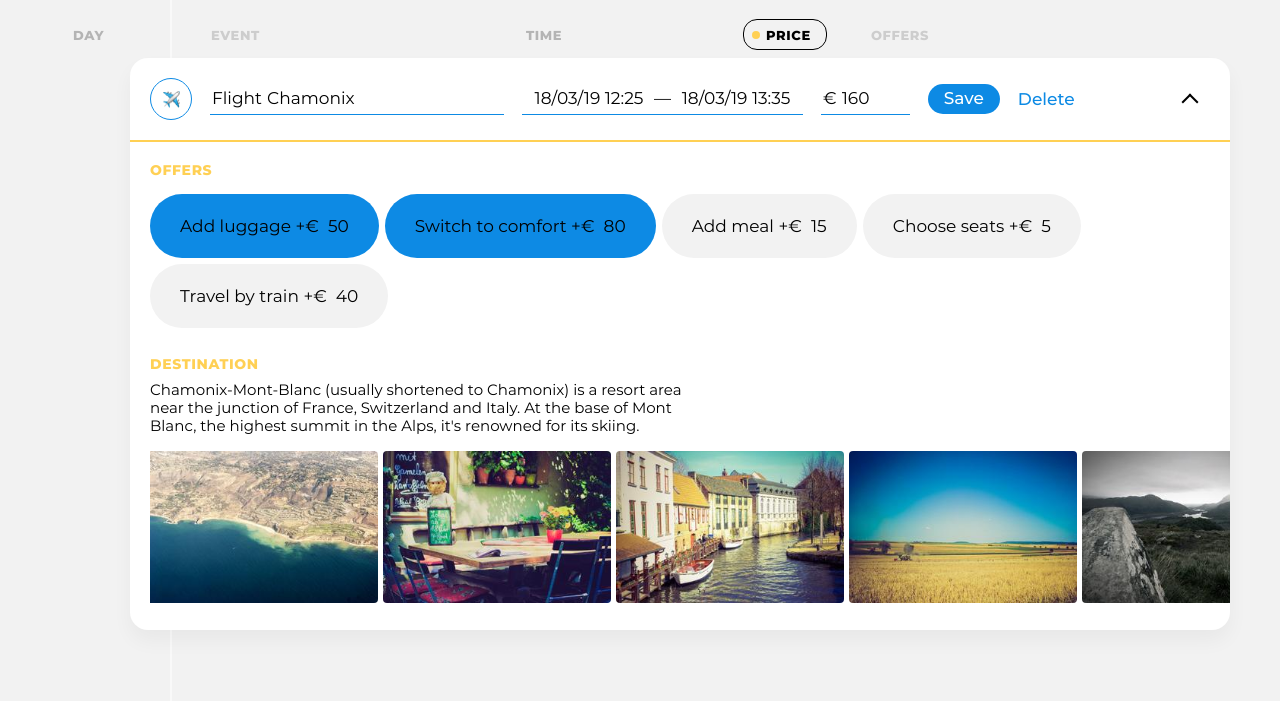
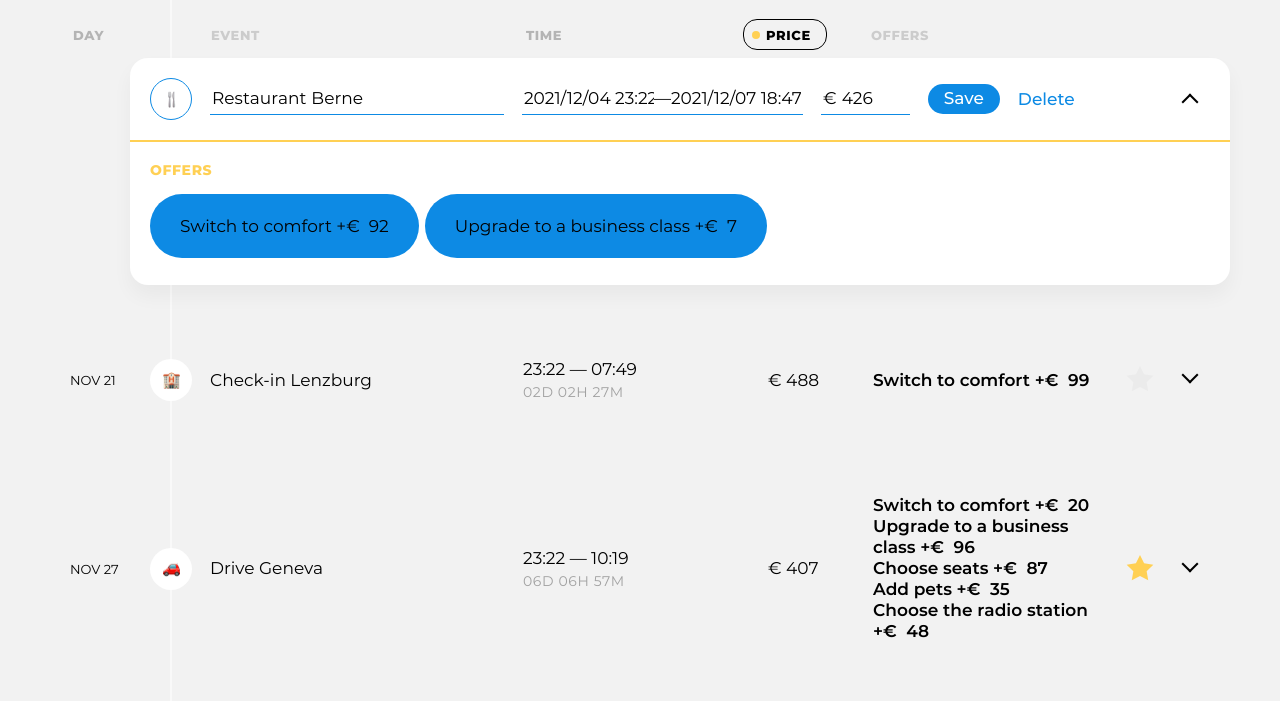
Before and after one commit to IrinaLebedeva/1265881-big-trip-16, a website built with webpack: page public/index.html in a window 1280 px wide. Shown: the part 90-791 px from the top of the page. Built offline with nearby package versions, Linux system fonts and the light colour scheme.

Commit message:
Добавляет отображение данных в шаблоне редактирования точки маршрута

```diff
--- a/public/css/style.css
+++ b/public/css/style.css
@@ -637,6 +637,7 @@ main {
   padding: 5px 10px 5px 62px;
   font-size: 17px;
   line-height: 21px;
+  text-transform: capitalize;
   -webkit-user-select: none;
      -moz-user-select: none;
       -ms-user-select: none;
--- a/src/main.js
+++ b/src/main.js
@@ -26,7 +26,7 @@ renderTemplate(eventsContainerElement, RenderPosition.BEFOREEND, createPointsLis
 
 const eventsListElement = eventsContainerElement.querySelector('.trip-events__list');
 
-renderTemplate(eventsListElement, RenderPosition.BEFOREEND, createPointsListItemTemplate(createEditPointTemplate()));
+renderTemplate(eventsListElement, RenderPosition.BEFOREEND, createPointsListItemTemplate(createEditPointTemplate(points[0])));
 for (let i = 1; i < POINTS_COUNT; i++) {
   renderTemplate(eventsListElement, RenderPosition.BEFOREEND, createPointsListItemTemplate(createPointTemplate(points[i])));
 }
--- a/src/view/edit-point.js
+++ b/src/view/edit-point.js
@@ -1,167 +1,149 @@
-const createEditPointTemplate = () => (
-  `<form class="event event--edit" action="#" method="post">
+import {types, towns} from '../mock/point.js';
+import dayjs from 'dayjs';
+
+const DATE_TIME_FORMAT = 'YYYY/MM/DD HH:mm';
+
+const createTypeTemplate = (id, type, currentType) => {
+  const isChecked = currentType === type ? 'checked' : '';
+  return `
+    <div class="event__type-item">
+      <input id="event-type-${type}-${id}" class="event__type-input  visually-hidden" type="radio" name="event-type" value="${type}" ${isChecked}>
+      <label class="event__type-label  event__type-label--${type}" for="event-type-${type}-${id}">${type}</label>
+    </div>`;
+};
+
+const createTypesTemplate = (id, currentType) => types.map((type) => createTypeTemplate(id, type, currentType)).join('');
+
+const createTownTemplate = (town) => `<option value="${town}"></option>`;
+
+const createTownsTemplate = () => towns.map((town) => createTownTemplate(town)).join('');
+
+const createOfferTemplate = (pointId, offer) => (
+  `<div class="event__offer-selector">
+    <input class="event__offer-checkbox  visually-hidden" id="event-offer-luggage-${pointId}" type="checkbox" name="event-offer-luggage" checked>
+    <label class="event__offer-label" for="event-offer-luggage-${pointId}">
+      <span class="event__offer-title">${offer.title}</span>
+      &plus;&euro;&nbsp;
+      <span class="event__offer-price">${offer.price}</span>
+    </label>
+  </div>`
+);
+
+const createOffersListTemplate = (pointId, offers) => offers.map((offer) => createOfferTemplate(pointId, offer)).join('');
+
+const createOffersTemplate = (pointId, offers) => {
+  if (!offers) {
+    return '';
+  }
+
+  return `
+  <section class="event__section  event__section--offers">
+    <h3 class="event__section-title  event__section-title--offers">Offers</h3>
+    <div class="event__available-offers">
+      ${createOffersListTemplate(pointId, offers)}
+    </div>
+  </section>
+  `;
+};
+
+const createDestinationPicturesTemplate = (pictures) => pictures.map((picture) => `<img class="event__photo" src="${picture.src}" alt="${picture.description}">`).join('');
+
+const createDestinationTemplate = (destinationInfo) => {
+  if (!destinationInfo) {
+    return '';
+  }
+  return `
+  <section class="event__section  event__section--destination">
+    <h3 class="event__section-title  event__section-title--destination">Destination</h3>
+    <p class="event__destination-description">${destinationInfo.description}</p>
+
+    <div class="event__photos-container">
+      <div class="event__photos-tape">
+        ${createDestinationPicturesTemplate(destinationInfo.pictures)}
+      </div>
+    </div>
+  </section>`;
+};
+
+const createAddPointActionsTemplate = () => (
+  `<button class="event__save-btn  btn  btn--blue" type="submit">Save</button>
+  <button class="event__reset-btn" type="reset">Cancel</button>`
+);
+
+const createEditPointActionsTemplate = () => (
+  `<button class="event__save-btn  btn  btn--blue" type="submit">Save</button>
+  <button class="event__reset-btn" type="reset">Delete</button>
+  <button class="event__rollup-btn" type="button">
+    <span class="visually-hidden">Open event</span>
+  </button>`
+);
+
+const createActionsTemplate = (id) => id ? createEditPointActionsTemplate() : createAddPointActionsTemplate();
+
+const createEditPointTemplate = (point = {}) => {
+  const {
+    id = 0,
+    type = 'taxi',
+    destination = '',
+    offers = null,
+    destinationInfo = null,
+    basePrice = 1,
+    dateFrom = dayjs().format(DATE_TIME_FORMAT),
+    dateTo = dayjs().format(DATE_TIME_FORMAT),
+  } = point;
+
+  return `
+  <form class="event event--edit" action="#" method="post">
     <header class="event__header">
       <div class="event__type-wrapper">
-        <label class="event__type  event__type-btn" for="event-type-toggle-1">
+        <label class="event__type  event__type-btn" for="event-type-toggle-${id}">
           <span class="visually-hidden">Choose event type</span>
-          <img class="event__type-icon" width="17" height="17" src="img/icons/flight.png" alt="Event type icon">
+          <img class="event__type-icon" width="17" height="17" src="img/icons/${type}.png" alt="">
         </label>
-        <input class="event__type-toggle  visually-hidden" id="event-type-toggle-1" type="checkbox">
+        <input class="event__type-toggle  visually-hidden" id="event-type-toggle-${id}" type="checkbox">
 
         <div class="event__type-list">
           <fieldset class="event__type-group">
             <legend class="visually-hidden">Event type</legend>
-
-            <div class="event__type-item">
-              <input id="event-type-taxi-1" class="event__type-input  visually-hidden" type="radio" name="event-type" value="taxi">
-              <label class="event__type-label  event__type-label--taxi" for="event-type-taxi-1">Taxi</label>
-            </div>
-
-            <div class="event__type-item">
-              <input id="event-type-bus-1" class="event__type-input  visually-hidden" type="radio" name="event-type" value="bus">
-              <label class="event__type-label  event__type-label--bus" for="event-type-bus-1">Bus</label>
-            </div>
-
-            <div class="event__type-item">
-              <input id="event-type-train-1" class="event__type-input  visually-hidden" type="radio" name="event-type" value="train">
-              <label class="event__type-label  event__type-label--train" for="event-type-train-1">Train</label>
-            </div>
-
-            <div class="event__type-item">
-              <input id="event-type-ship-1" class="event__type-input  visually-hidden" type="radio" name="event-type" value="ship">
-              <label class="event__type-label  event__type-label--ship" for="event-type-ship-1">Ship</label>
-            </div>
-
-            <div class="event__type-item">
-              <input id="event-type-drive-1" class="event__type-input  visually-hidden" type="radio" name="event-type" value="drive">
-              <label class="event__type-label  event__type-label--drive" for="event-type-drive-1">Drive</label>
-            </div>
-
-            <div class="event__type-item">
-              <input id="event-type-flight-1" class="event__type-input  visually-hidden" type="radio" name="event-type" value="flight" checked>
-              <label class="event__type-label  event__type-label--flight" for="event-type-flight-1">Flight</label>
-            </div>
-
-            <div class="event__type-item">
-              <input id="event-type-check-in-1" class="event__type-input  visually-hidden" type="radio" name="event-type" value="check-in">
-              <label class="event__type-label  event__type-label--check-in" for="event-type-check-in-1">Check-in</label>
-            </div>
-
-            <div class="event__type-item">
-              <input id="event-type-sightseeing-1" class="event__type-input  visually-hidden" type="radio" name="event-type" value="sightseeing">
-              <label class="event__type-label  event__type-label--sightseeing" for="event-type-sightseeing-1">Sightseeing</label>
-            </div>
-
-            <div class="event__type-item">
-              <input id="event-type-restaurant-1" class="event__type-input  visually-hidden" type="radio" name="event-type" value="restaurant">
-              <label class="event__type-label  event__type-label--restaurant" for="event-type-restaurant-1">Restaurant</label>
-            </div>
+            ${createTypesTemplate(id, type)}
           </fieldset>
         </div>
       </div>
 
       <div class="event__field-group  event__field-group--destination">
-        <label class="event__label  event__type-output" for="event-destination-1">
-          Flight
+        <label class="event__label  event__type-output" for="event-destination-${id}">
+          ${type}
         </label>
-        <input class="event__input  event__input--destination" id="event-destination-1" type="text" name="event-destination" value="Chamonix" list="destination-list-1">
-        <datalist id="destination-list-1">
-          <option value="Amsterdam"></option>
-          <option value="Geneva"></option>
-          <option value="Chamonix"></option>
+        <input class="event__input  event__input--destination" id="event-destination-${id}" type="text" name="event-destination" value="${destination}" list="destination-list-${id}">
+        <datalist id="destination-list-${id}">
+          ${createTownsTemplate()}
         </datalist>
       </div>
 
       <div class="event__field-group  event__field-group--time">
-        <label class="visually-hidden" for="event-start-time-1">From</label>
-        <input class="event__input  event__input--time" id="event-start-time-1" type="text" name="event-start-time" value="18/03/19 12:25">
+        <label class="visually-hidden" for="event-start-time-${id}">From</label>
+        <input class="event__input  event__input--time" id="event-start-time-${id}" type="text" name="event-start-time" value="${dayjs(dateFrom).format(DATE_TIME_FORMAT)}">
         &mdash;
-        <label class="visually-hidden" for="event-end-time-1">To</label>
-        <input class="event__input  event__input--time" id="event-end-time-1" type="text" name="event-end-time" value="18/03/19 13:35">
+        <label class="visually-hidden" for="event-end-time-${id}">To</label>
+        <input class="event__input  event__input--time" id="event-end-time-${id}" type="text" name="event-end-time" value="${dayjs(dateTo).format(DATE_TIME_FORMAT)}">
       </div>
 
       <div class="event__field-group  event__field-group--price">
-        <label class="event__label" for="event-price-1">
+        <label class="event__label" for="event-price-${id}">
           <span class="visually-hidden">Price</span>
           &euro;
         </label>
-        <input class="event__input  event__input--price" id="event-price-1" type="text" name="event-price" value="160">
+        <input class="event__input  event__input--price" id="event-price-${id}" type="text" name="event-price" value="${basePrice}">
       </div>
 
-      <button class="event__save-btn  btn  btn--blue" type="submit">Save</button>
-      <button class="event__reset-btn" type="reset">Delete</button>
-      <button class="event__rollup-btn" type="button">
-        <span class="visually-hidden">Open event</span>
-      </button>
+      ${createActionsTemplate(id)}
+
     </header>
     <section class="event__details">
-      <section class="event__section  event__section--offers">
-        <h3 class="event__section-title  event__section-title--offers">Offers</h3>
-
-        <div class="event__available-offers">
-          <div class="event__offer-selector">
-            <input class="event__offer-checkbox  visually-hidden" id="event-offer-luggage-1" type="checkbox" name="event-offer-luggage" checked>
-            <label class="event__offer-label" for="event-offer-luggage-1">
-              <span class="event__offer-title">Add luggage</span>
-              &plus;&euro;&nbsp;
-              <span class="event__offer-price">50</span>
-            </label>
-          </div>
-
-          <div class="event__offer-selector">
-            <input class="event__offer-checkbox  visually-hidden" id="event-offer-comfort-1" type="checkbox" name="event-offer-comfort" checked>
-            <label class="event__offer-label" for="event-offer-comfort-1">
-              <span class="event__offer-title">Switch to comfort</span>
-              &plus;&euro;&nbsp;
-              <span class="event__offer-price">80</span>
-            </label>
-          </div>
-
-          <div class="event__offer-selector">
-            <input class="event__offer-checkbox  visually-hidden" id="event-offer-meal-1" type="checkbox" name="event-offer-meal">
-            <label class="event__offer-label" for="event-offer-meal-1">
-              <span class="event__offer-title">Add meal</span>
-              &plus;&euro;&nbsp;
-              <span class="event__offer-price">15</span>
-            </label>
-          </div>
-
-          <div class="event__offer-selector">
-            <input class="event__offer-checkbox  visually-hidden" id="event-offer-seats-1" type="checkbox" name="event-offer-seats">
-            <label class="event__offer-label" for="event-offer-seats-1">
-              <span class="event__offer-title">Choose seats</span>
-              &plus;&euro;&nbsp;
-              <span class="event__offer-price">5</span>
-            </label>
-          </div>
-
-          <div class="event__offer-selector">
-            <input class="event__offer-checkbox  visually-hidden" id="event-offer-train-1" type="checkbox" name="event-offer-train">
-            <label class="event__offer-label" for="event-offer-train-1">
-              <span class="event__offer-title">Travel by train</span>
-              &plus;&euro;&nbsp;
-              <span class="event__offer-price">40</span>
-            </label>
-          </div>
-        </div>
-      </section>
-
-      <section class="event__section  event__section--destination">
-        <h3 class="event__section-title  event__section-title--destination">Destination</h3>
-        <p class="event__destination-description">Chamonix-Mont-Blanc (usually shortened to Chamonix) is a resort area near the junction of France, Switzerland and Italy. At the base of Mont Blanc, the highest summit in the Alps, it's renowned for its skiing.</p>
-
-        <div class="event__photos-container">
-          <div class="event__photos-tape">
-            <img class="event__photo" src="img/photos/1.jpg" alt="Event photo">
-            <img class="event__photo" src="img/photos/2.jpg" alt="Event photo">
-            <img class="event__photo" src="img/photos/3.jpg" alt="Event photo">
-            <img class="event__photo" src="img/photos/4.jpg" alt="Event photo">
-            <img class="event__photo" src="img/photos/5.jpg" alt="Event photo">
-          </div>
-        </div>
-      </section>
+      ${createOffersTemplate(id, offers)}
+      ${createDestinationTemplate(destinationInfo)}
     </section>
-  </form>`
-);
+  </form>`;
+};
 
 export {createEditPointTemplate};
```
